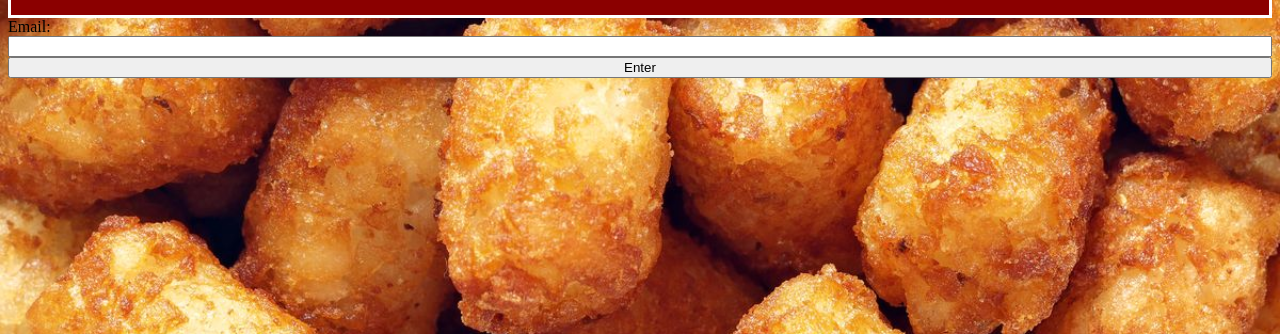
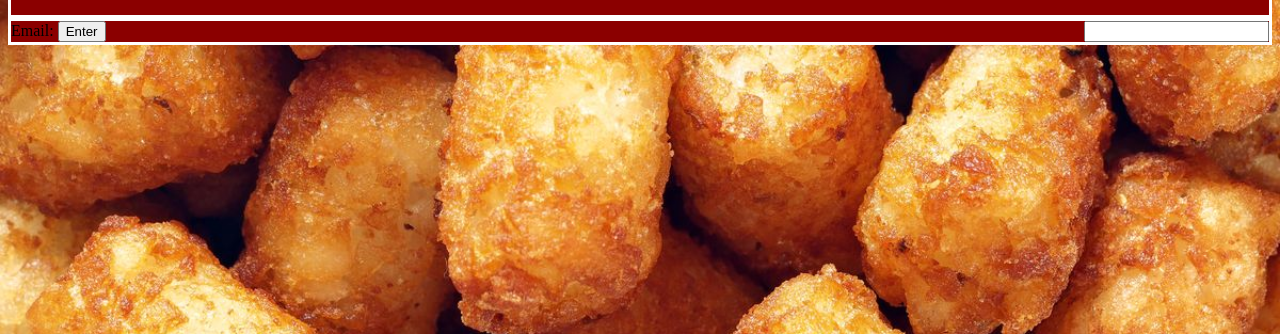
Before and after one commit to OarisHunter/Webdesign_Final_Project-CMPSC421, a plain HTML site: page processingpage.html in a window 1280 px wide. Shown: the part 466-800 px from the top of the page. Drawn offline with Linux system fonts and the light colour scheme.

Commit message:
Page update

```diff
--- a/css/ProcessingPage.css
+++ b/css/ProcessingPage.css
@@ -122,5 +122,5 @@ li img:hover {
 
 #email
 {
-  float right;
+  float: right;
 }
--- a/processingpage.html
+++ b/processingpage.html
@@ -35,10 +35,11 @@
     </ul>
 
   </div>
-</section id email>
+  </section>
+<section id = "email">
 <label for="email">Email: </label>
 <input type ="text" id ="email" >
 <button>Enter</button>
-
+</section>
 </body>
 </html>
```
